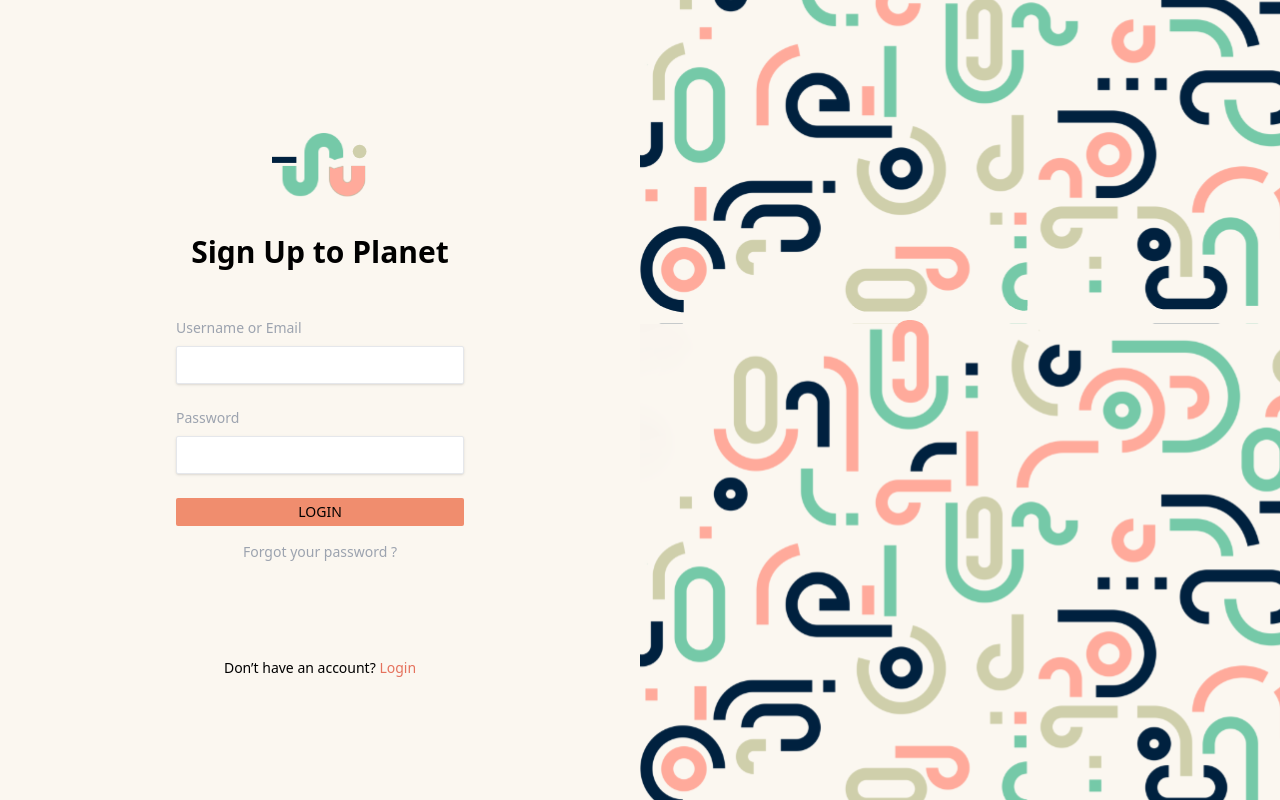
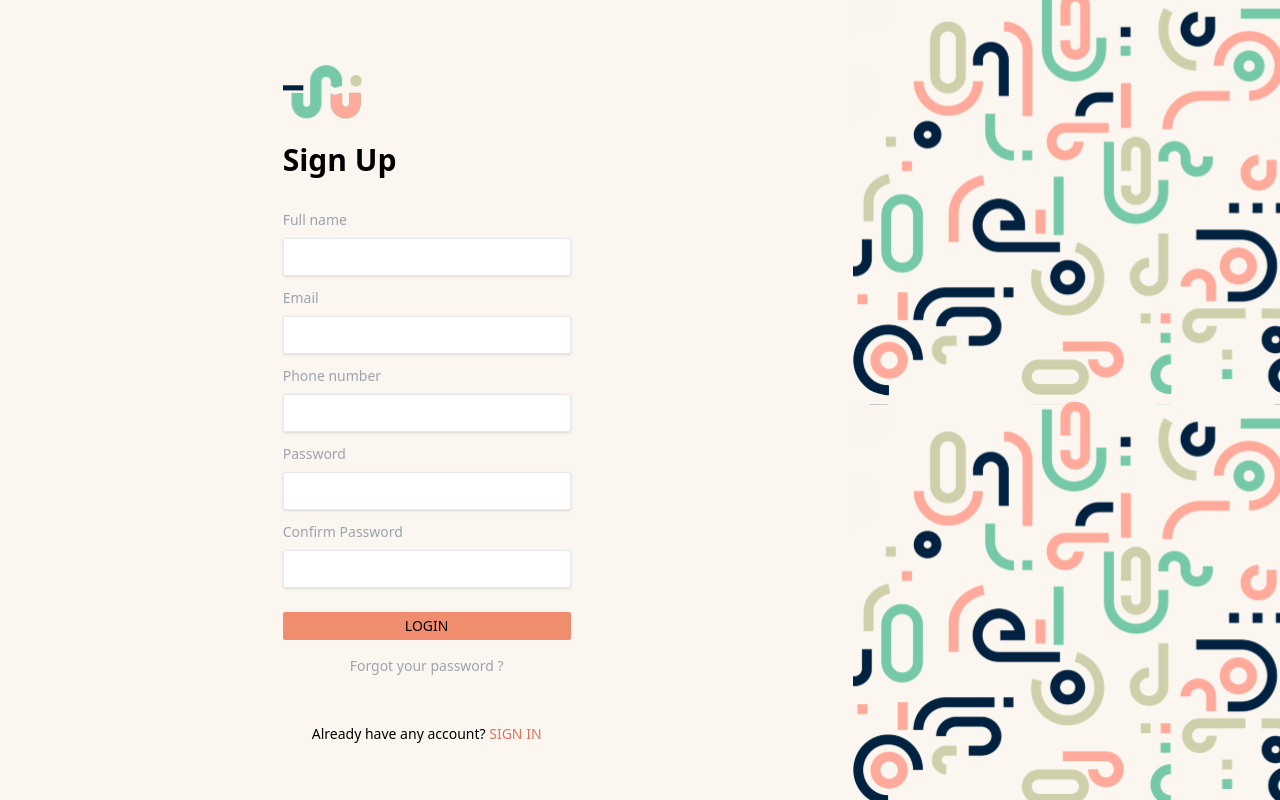
Before and after one commit to 63070051/Planet_web_application, a React (Vite) app in the folder planet/: page /Signup in a window 1280 px wide. Built offline with nearby package versions, Linux system fonts and the light colour scheme.

Commit message:
login signup edit

```diff
--- a/planet/src/screen/Login.jsx
+++ b/planet/src/screen/Login.jsx
@@ -4,8 +4,8 @@ import Background from "../assets/background_logo.svg";
 import { Link } from "react-router-dom";
 function Login(props) {
   return (
-    <div style={{ backgroundColor: "#FBF7F0" }} className="flex">
-      <div className="w-full sm:w-1/2 flex justify-center items-center relative min-h-screen">
+    <div style={{ backgroundColor: "#FBF7F0" }} className="flex justify-between">
+      <div className="w-full sm:w-2/3 flex justify-center items-center relative min-h-screen">
         <div>
           <div className="flex justify-center">
             <img className="w-24 mb-6" src={Logo} alt="" srcSet="" />
@@ -65,7 +65,7 @@ function Login(props) {
         </div>
       </div>
       <div
-        className="w-1/2 min-h-screen hidden sm:block"
+        className="w-1/3 min-h-screen hidden sm:block"
         style={{
           backgroundImage: `url(${Background})`,
           backgroundRepeat: "no-repeat",
--- a/planet/src/screen/Signup.jsx
+++ b/planet/src/screen/Signup.jsx
@@ -4,21 +4,63 @@ import Background from "../assets/background_logo.svg";
 import { Link } from "react-router-dom";
 function Signup(props) {
   return (
-    <div style={{ backgroundColor: "#FBF7F0" }} className="flex">
-      <div className="w-full sm:w-1/2 flex justify-center items-center relative min-h-screen">
+    <div style={{ backgroundColor: "#FBF7F0" }} className="flex justify-between">
+      <div className="w-full sm:w-2/3 flex justify-center items-center relative min-h-screen">
         <div>
-          <div className="flex justify-center">
-            <img className="w-24 mb-6" src={Logo} alt="" srcSet="" />
+          <div className="flex">
+            <img className="w-20 mb-3" src={Logo} alt="" srcSet="" />
           </div>
-          <div className="space-y-12 w-72">
-            <p className="text-3xl font-bold text-center">Sign Up to Planet</p>
-            <div className="space-y-6">
+          <div className="space-y-8 w-72">
+            <p className="text-3xl font-bold">Sign Up</p>
+            <div className="space-y-3">
               <div>
                 <label
                   className="block text-gray-400 text-sm mb-2"
                   htmlFor="username"
                 >
-                  Username or Email
+                  Full name
+                </label>
+                <input
+                  className="shadow appearance-none border rounded-sm w-full py-2 px-3 text-gray-700 leading-tight focus:outline-none focus:shadow-outline"
+                  id="username"
+                  type="text"
+                  // placeholder="Username"
+                />
+              </div>
+              <div>
+                <label
+                  className="block text-gray-400 text-sm mb-2"
+                  htmlFor="username"
+                >
+                  Email
+                </label>
+                <input
+                  className="shadow appearance-none border rounded-sm w-full py-2 px-3 text-gray-700 leading-tight focus:outline-none focus:shadow-outline"
+                  id="username"
+                  type="text"
+                  // placeholder="Username"
+                />
+              </div>
+              <div>
+                <label
+                  className="block text-gray-400 text-sm mb-2"
+                  htmlFor="username"
+                >
+                  Phone number
+                </label>
+                <input
+                  className="shadow appearance-none border rounded-sm w-full py-2 px-3 text-gray-700 leading-tight focus:outline-none focus:shadow-outline"
+                  id="username"
+                  type="text"
+                  // placeholder="Username"
+                />
+              </div>
+              <div>
+                <label
+                  className="block text-gray-400 text-sm mb-2"
+                  htmlFor="username"
+                >
+                  Password
                 </label>
                 <input
                   className="shadow appearance-none border rounded-sm w-full py-2 px-3 text-gray-700 leading-tight focus:outline-none focus:shadow-outline"
@@ -32,7 +74,7 @@ function Signup(props) {
                   className="block text-gray-400 text-sm mb-2"
                   htmlFor="password"
                 >
-                  Password
+                  Confirm Password
                 </label>
                 <input
                   className="shadow appearance-none border rounded-sm w-full py-2 px-3 text-gray-700 leading-tight focus:outline-none focus:shadow-outline"
@@ -44,7 +86,7 @@ function Signup(props) {
               <div className="space-y-4">
                 <button
                   style={{ backgroundColor: "#F08D6E" }}
-                  className="text-sm px-4 py-1 w-full rounded-sm"
+                  className="text-sm px-4 py-1 w-full rounded-sm mt-3"
                 >
                   LOGIN
                 </button>
@@ -56,16 +98,16 @@ function Signup(props) {
               </div>
             </div>
           </div>
-          <p className="text-sm mt-24 text-center">
-            Don’t have an account?{" "}
+          <p className="text-sm mt-12 text-center">
+          Already have any account?{" "}
             <Link to="/Login" style={{ color: "#E5725D" }}>
-              Login
+            SIGN IN
             </Link>
           </p>
         </div>
       </div>
       <div
-        className="w-1/2 min-h-screen hidden sm:block"
+        className="w-1/3 min-h-screen hidden sm:block"
         style={{
           backgroundImage: `url(${Background})`,
           backgroundRepeat: "no-repeat",
```
Also changed, not shown: planet/src/assets/background_logo.svg, 1 other file (tests, documents, lock files or other folders).
